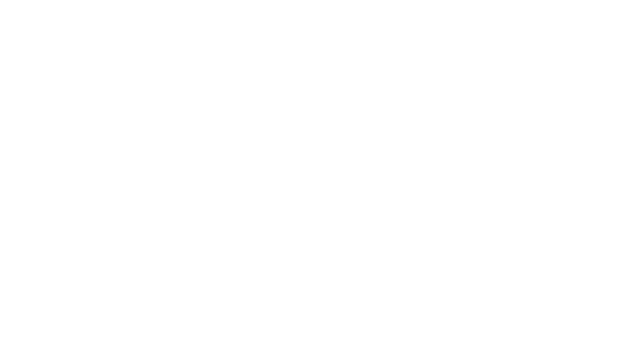
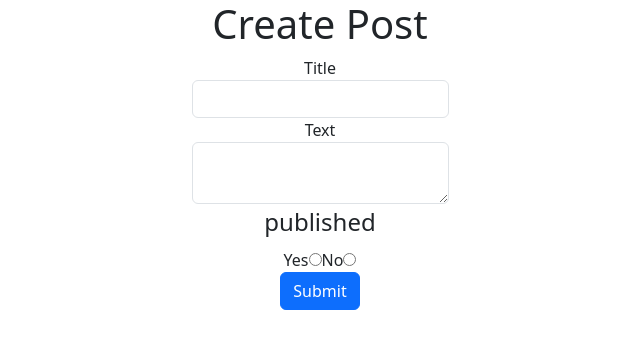
Before and after one commit to joshuaobare/blog-api, a React (Create React App) app in the folder cms/: page /admin/post in a window 1280 px wide. Before the commit this address had no page. Shown: the top 348 px of the page, without its empty margins (320-960 px from the left). Built offline with nearby package versions, Linux system fonts and the light colour scheme.

Commit message:
created CreatePost form and added route in cms App.js

```diff
--- a/cms/src/App.js
+++ b/cms/src/App.js
@@ -1,6 +1,7 @@
 import './App.css';
 import Login from './components/Login'
 import SignUp from './components/SignUp'
+import CreatePost from './components/CreatePost'
 import { HashRouter, Routes, Route, BrowserRouter } from "react-router-dom";
 
 function App() {
@@ -10,6 +11,7 @@
         <Routes>
           <Route path='/login' element={<Login />}/>
           <Route path='/signup' element={<SignUp />}/>
+          <Route path='/post' element={<CreatePost />}/>
         </Routes>
       </BrowserRouter>
 
--- /dev/null
+++ b/cms/src/components/CreatePost.js
@@ -0,0 +1,34 @@
+export default function CreatePost() {
+  return (
+    <div className="create-post">
+      <h1>Create Post</h1>
+      <form action="">
+        <div className="form-group">
+          <label htmlFor="title">Title</label>
+          <input className="form-control" type="text" name="title" id="title" />
+        </div>
+        <div className="form-group">
+          <label htmlFor="text">Text</label>
+          <textarea
+            className="form-control"
+            type="text"
+            name="text"
+            id="text"
+          />
+        </div>
+        <div className="form-group">
+          <fieldset>
+            <legend>published</legend>
+            <label htmlFor="published">Yes</label>
+            <input type="radio" value={true} name="published" id="published"/>
+            <label htmlFor="unpublished">No</label>
+            <input type="radio" value={false} name="published" id="unpublished"/>
+          </fieldset>
+        </div>
+        <div className="form-group">
+            <button className="btn btn-primary">Submit</button>
+        </div>
+      </form>
+    </div>
+  );
+}
```
